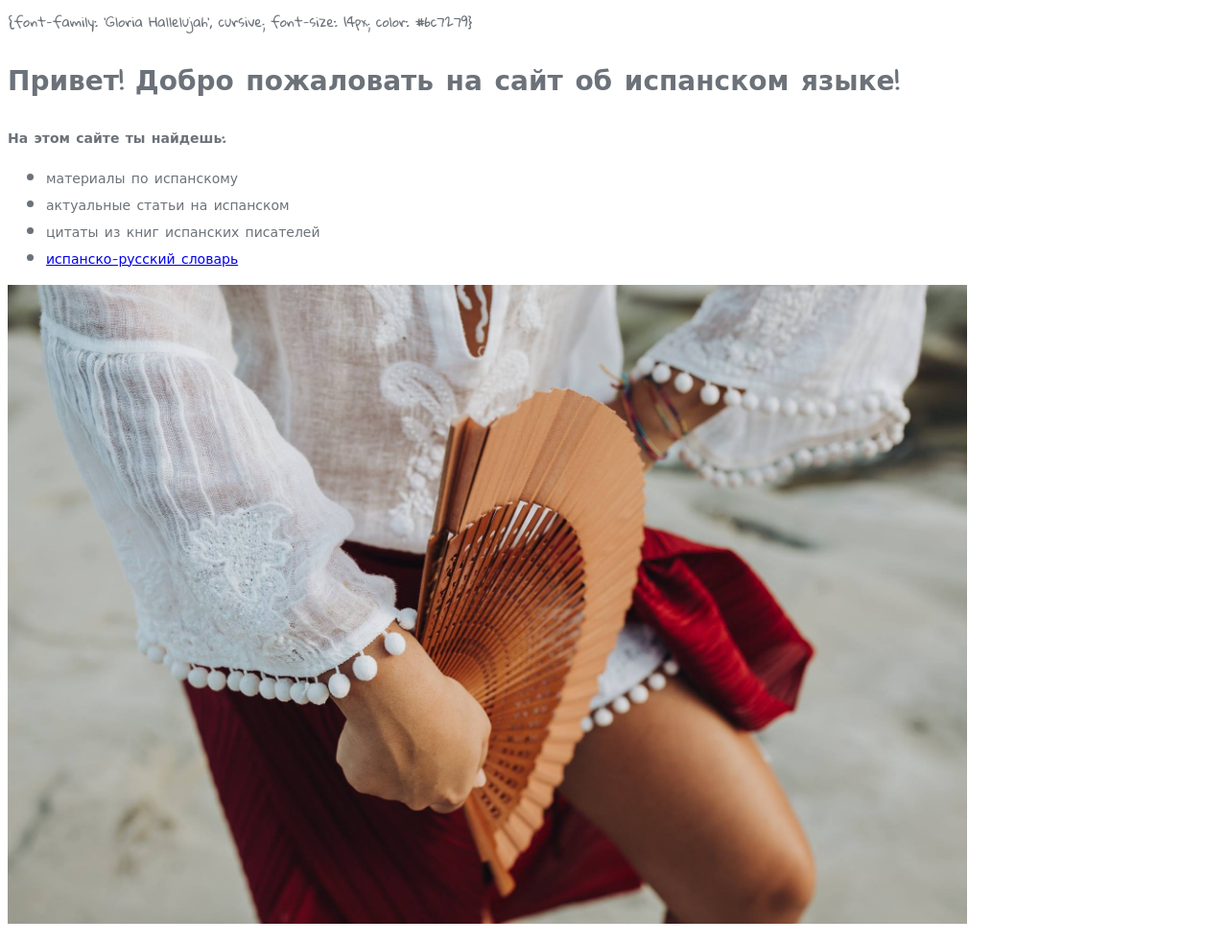
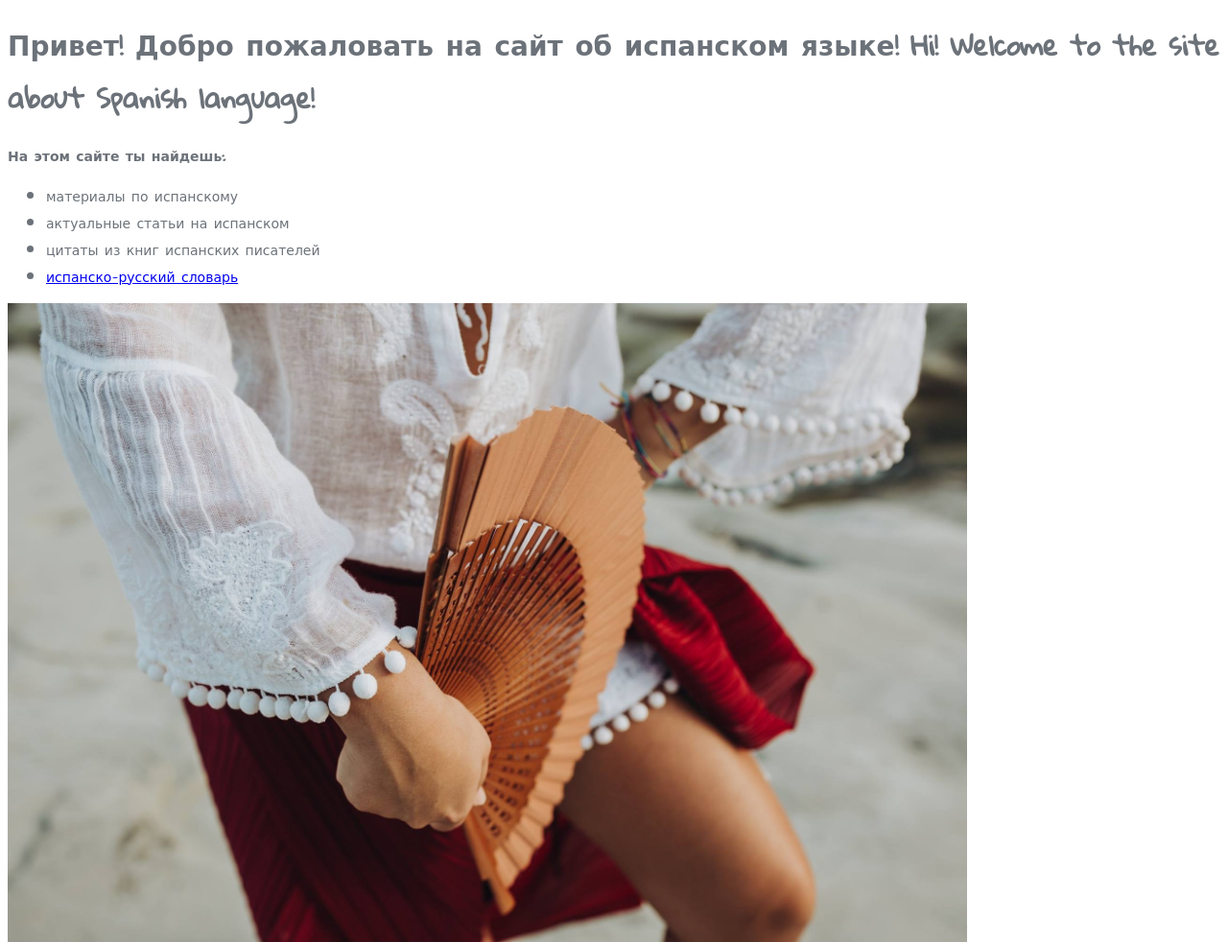
Before and after one commit to oltoporkov/oltoporkov.github.io, a plain HTML site: page index.html in a window 1280 px wide. Shown: the whole page at 96% size. Drawn offline with Linux system fonts and the light colour scheme.

Commit message:
Update index.html

```diff
--- a/index.html
+++ b/index.html
@@ -8,10 +8,8 @@
      <link rel="shortcut icon" href="3898082.svg"/>
    </head>
    <body>
-     {font-family: 'Gloria Hallelujah', cursive;
-     font-size: 14px;
-     color: #6c7279}
-     <h1>Привет! Добро пожаловать на сайт об испанском языке! </h1>
+     <h1>Привет! Добро пожаловать на сайт об испанском языке!
+     Hi! Welcome to the site about Spanish language! </h1>
      <p><b> На этом сайте ты найдешь:</b>
        <ul>
          <li> материалы по испанскому </li>
```
